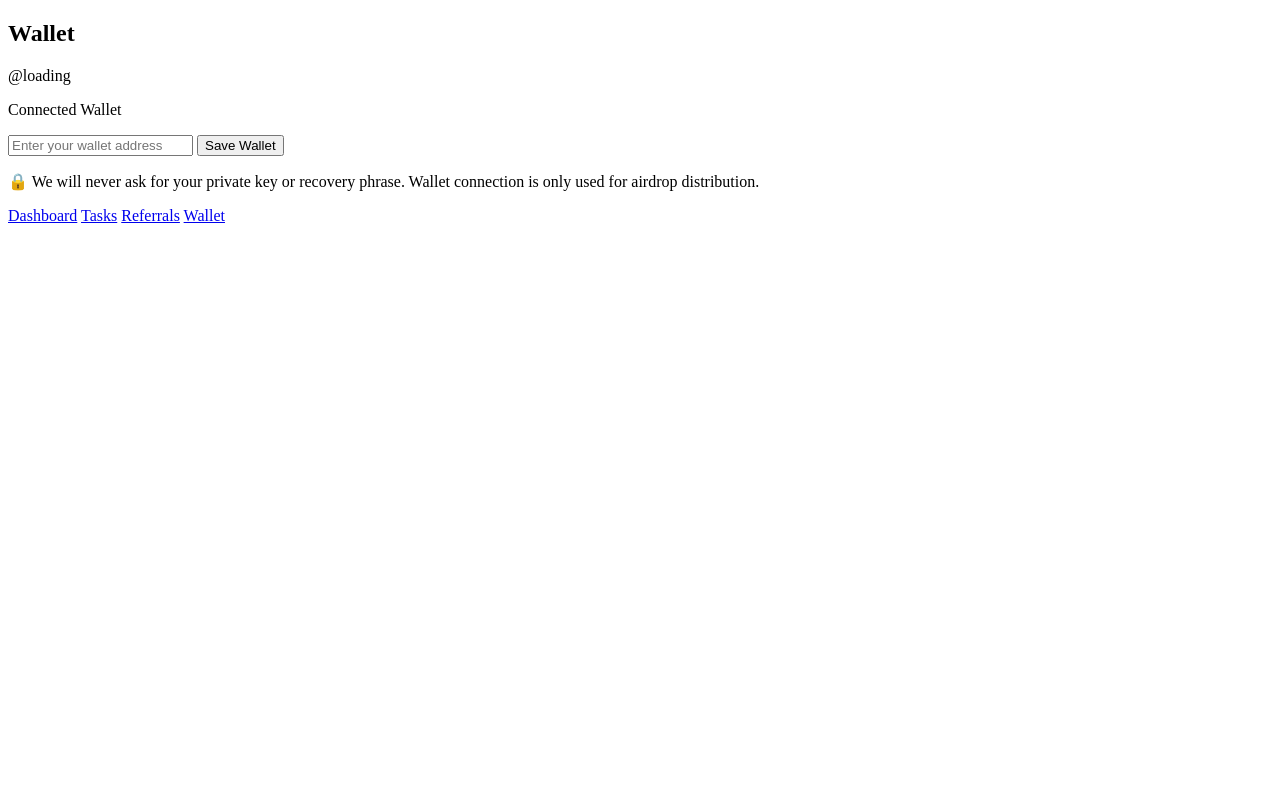
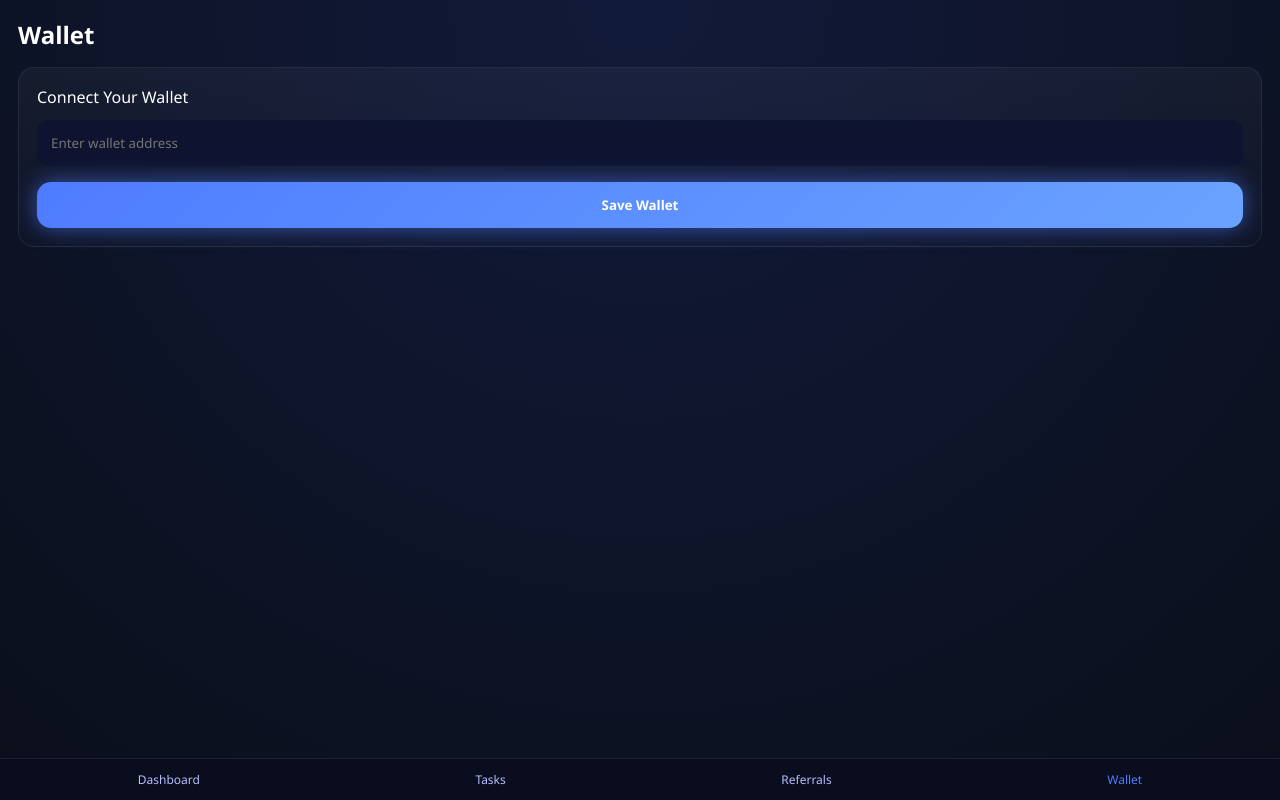
Before and after one commit to henryotutu909-web/pulsex-backend, a Flask app: page /wallet in a window 1280 px wide. Run offline with Flask 3, Linux system fonts and the light colour scheme; some libraries are stand-ins or nearby versions.

Commit message:
Update wallet.html

```diff
--- a/templates/wallet.html
+++ b/templates/wallet.html
@@ -1,48 +1,95 @@
 <!DOCTYPE html>
 <html lang="en">
 <head>
-  <script src="https://telegram.org/js/telegram-web-app.js"></script>
   <meta charset="UTF-8">
-  <title>Connect Wallet</title>
-  <link rel="stylesheet" href="/static/css/style.css">
+  <meta name="viewport" content="width=device-width, initial-scale=1.0">
+  <title>PulseX Wallet</title>
+
+  <style>
+    :root {
+      --bg-dark:#0b0f1a;
+      --bg-card:#12182a;
+      --accent:#4f7cff;
+      --accent-glow:rgba(79,124,255,.6);
+      --text:#fff;
+      --muted:#b6c0ff;
+    }
+
+    * {margin:0;padding:0;box-sizing:border-box;font-family:Segoe UI}
+
+    body {
+      background:radial-gradient(circle at top,#121a3a,var(--bg-dark));
+      color:var(--text);
+      padding:18px;
+      min-height:100vh;
+    }
+
+    h2 {margin-bottom:16px}
+
+    .card {
+      background:linear-gradient(180deg,rgba(255,255,255,.04),rgba(255,255,255,.01));
+      border:1px solid rgba(255,255,255,.08);
+      border-radius:16px;
+      padding:18px;
+      animation:fadeUp .6s ease;
+    }
+
+    input {
+      width:100%;
+      padding:14px;
+      border-radius:12px;
+      border:none;
+      outline:none;
+      margin-top:12px;
+      background:#0e1430;
+      color:#fff;
+    }
+
+    button {
+      margin-top:16px;
+      width:100%;
+      padding:14px;
+      border-radius:14px;
+      border:none;
+      background:linear-gradient(135deg,var(--accent),#6aa3ff);
+      color:#fff;
+      font-weight:600;
+      box-shadow:0 0 22px var(--accent-glow);
+    }
+
+    @keyframes fadeUp {
+      from {opacity:0;transform:translateY(20px)}
+      to {opacity:1;transform:translateY(0)}
+    }
+
+    .nav {
+      position:fixed;bottom:0;left:0;right:0;
+      background:rgba(10,14,30,.85);
+      display:flex;justify-content:space-around;
+      padding:12px 0;
+      border-top:1px solid rgba(255,255,255,.08);
+    }
+
+    .nav a {color:var(--muted);font-size:12px;text-decoration:none}
+    .nav a.active {color:var(--accent)}
+  </style>
 </head>
 <body>
 
-  <div class="dashboard">
+<h2>Wallet</h2>
 
-    <header class="top-bar">
-      <h2>Wallet</h2>
-      <span class="username" id="username">@loading</span>
-    </header>
+<div class="card">
+  <div>Connect Your Wallet</div>
+  <input type="text" placeholder="Enter wallet address">
+  <button>Save Wallet</button>
+</div>
 
-    <div class="wallet-card">
-      <p>Connected Wallet</p>
-      <input
-        type="text"
-        id="walletInput"
-        placeholder="Enter your wallet address"
-      >
-      <button class="wallet-btn primary" onclick="saveWallet()">
-        Save Wallet
-      </button>
-    </div>
+<div class="nav">
+  <a href="/dashboard">Dashboard</a>
+  <a href="/tasks">Tasks</a>
+  <a href="/referrals">Referrals</a>
+  <a class="active" href="/wallet">Wallet</a>
+</div>
 
-    <div class="security-note">
-      <p>
-        🔒 We will never ask for your private key or recovery phrase.
-        Wallet connection is only used for airdrop distribution.
-      </p>
-    </div>
-
-    <nav class="bottom-nav">
-      <a href="/dashboard">Dashboard</a>
-      <a href="/tasks">Tasks</a>
-      <a href="/referrals">Referrals</a>
-      <a href="/wallet" class="active">Wallet</a>
-    </nav>
-
-  </div>
-
-  <script src="/static/js/app.js"></script>
 </body>
 </html>
```
